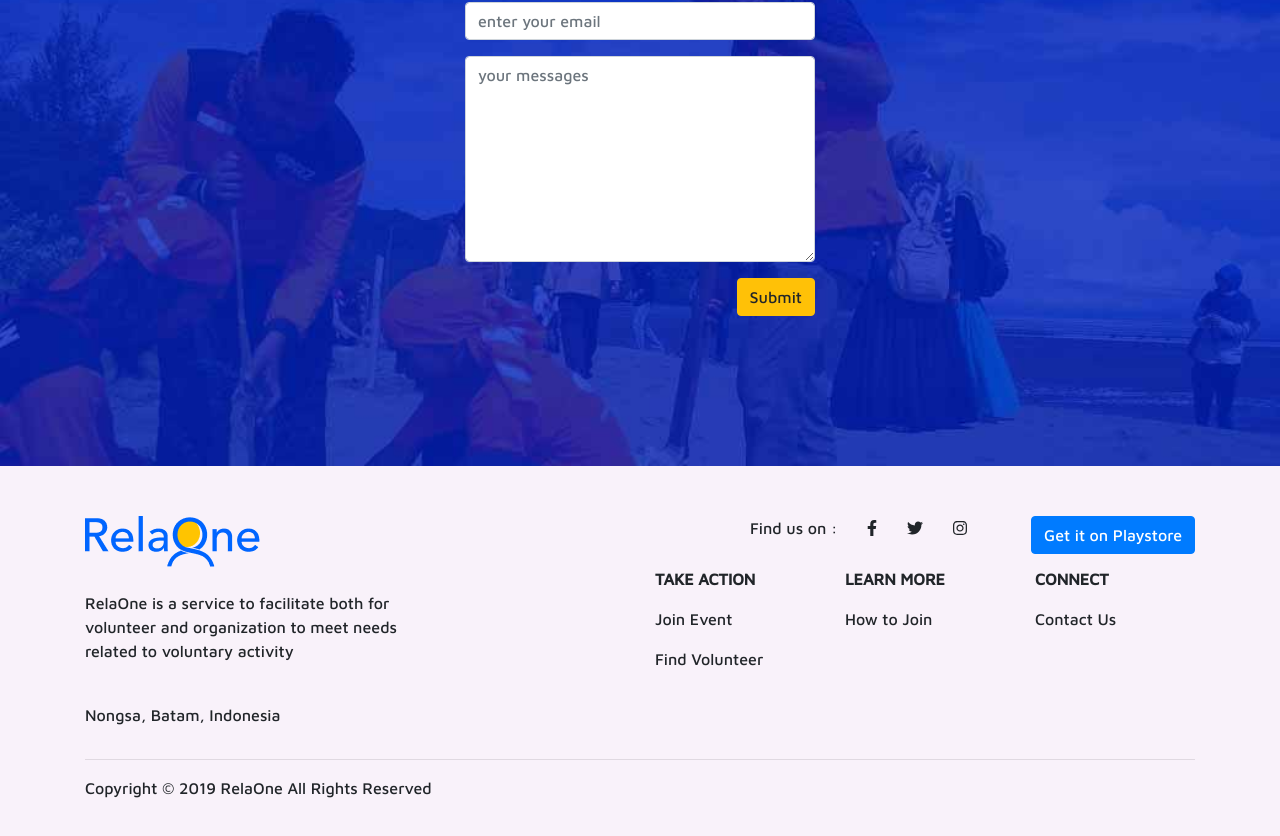
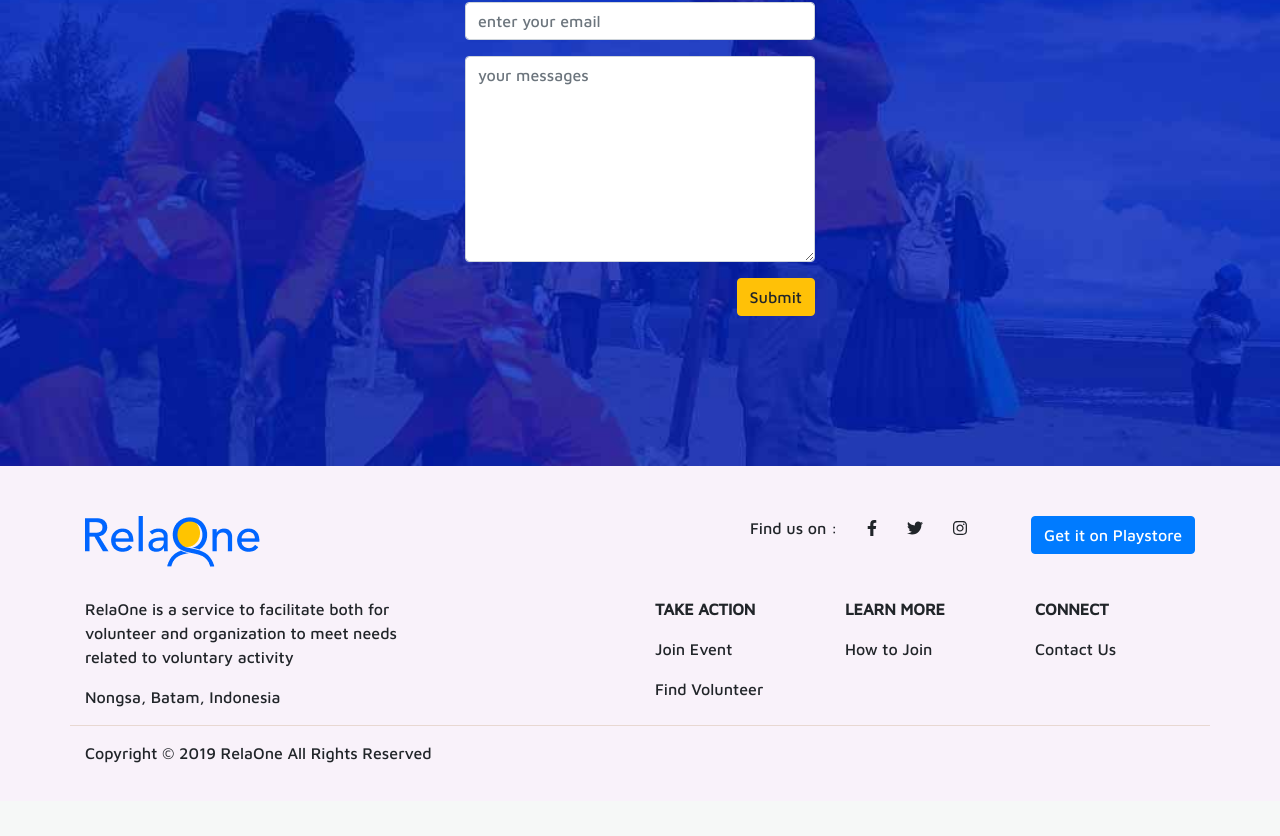
Before and after one commit to raymondleons/relaone, a React (Create React App) app: page / in a window 1280 px wide. Shown: the part 1791-2627 px from the top of the page. After the commit the page ends 2592 px from the top, so only its background shows below. Built offline with nearby package versions, Linux system fonts and the light colour scheme.

Commit message:
[Binar] - edit footer content and styling

```diff
--- a/src/assets/css/_style.scss
+++ b/src/assets/css/_style.scss
@@ -197,8 +197,17 @@ body {
     margin-left: 30px;
 }
 
+.footer-content {
+    padding-top: 30px;
+}
+
+.footer-content-all{
+    border-bottom: solid #E8D8D1 1px;
+}
+
 .footer-copyright {
     padding-left: 15px;
+    padding-top: 15px;
 }
 
 .logo{
--- a/src/layout/Footer.js
+++ b/src/layout/Footer.js
@@ -33,20 +33,18 @@ class Footer extends Component {
                   </div>
                 </Col>
             </Row>
-            <Row>
-              <Col lg="4">
-                <br></br>
+            <Row className="footer-content-all">
+              <Col lg="4" className="footer-content">
                 <p>RelaOne is a service to facilitate both for volunteer and organization to meet needs related to voluntary activity</p>
-                <br></br>
                 <p>Nongsa, Batam, Indonesia</p>
               </Col>
               <Col lg="2"></Col>
-              <Col lg="2">
+              <Col lg="2" className="footer-content">
                 <p><b>TAKE ACTION</b></p>
                 <p>Join Event</p>
                 <p>Find Volunteer</p>
               </Col>
-              <Col lg="2">
+              <Col lg="2" className="footer-content">
                 <p><b>LEARN MORE</b></p>
                 <Link
                     to="how-to-join"
@@ -56,7 +54,7 @@ class Footer extends Component {
                     duration= {500}
                 >How to Join</Link>
               </Col>
-              <Col lg="2">
+              <Col lg="2" className="footer-content">
                 <p><b>CONNECT</b></p>
                 <Link
                     to="contact-us"
@@ -67,7 +65,6 @@ class Footer extends Component {
                 >Contact Us</Link>
               </Col>
             </Row>
-             <hr></hr>
              <Row>
                <p className="footer-copyright">Copyright © 2019 RelaOne All Rights Reserved</p>
              </Row>
```
